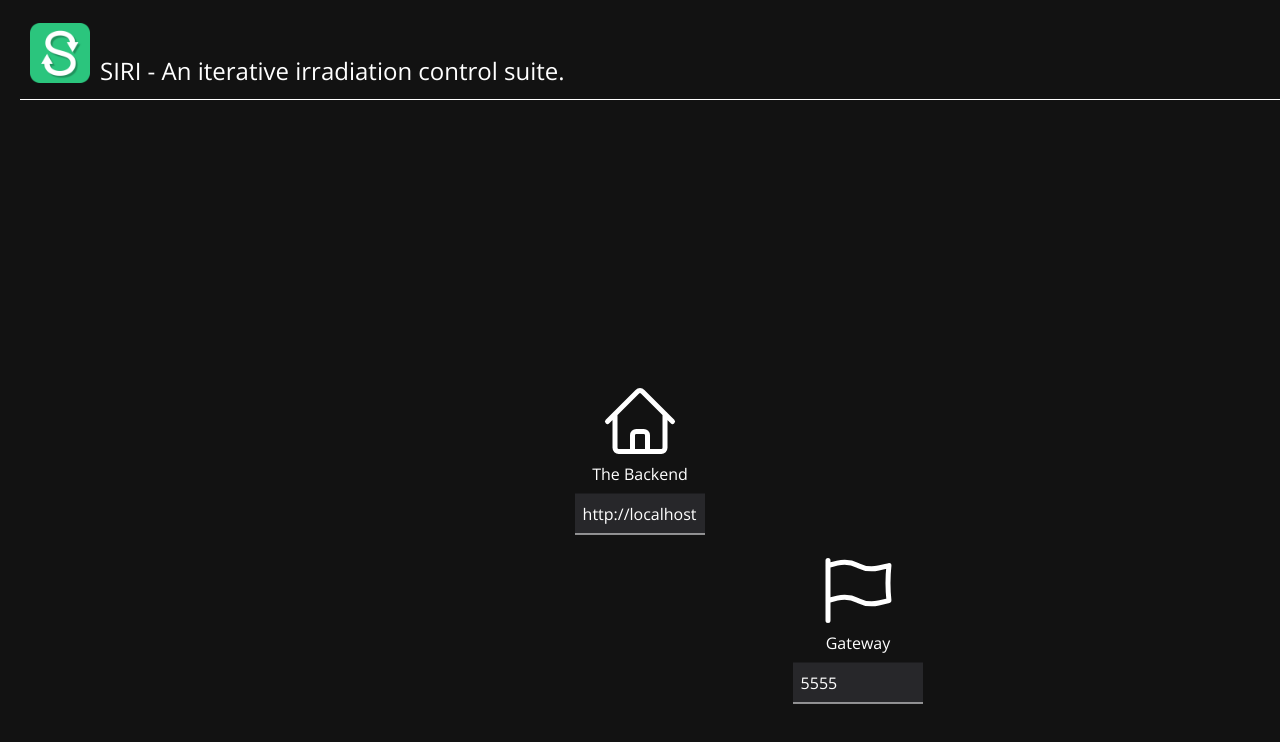
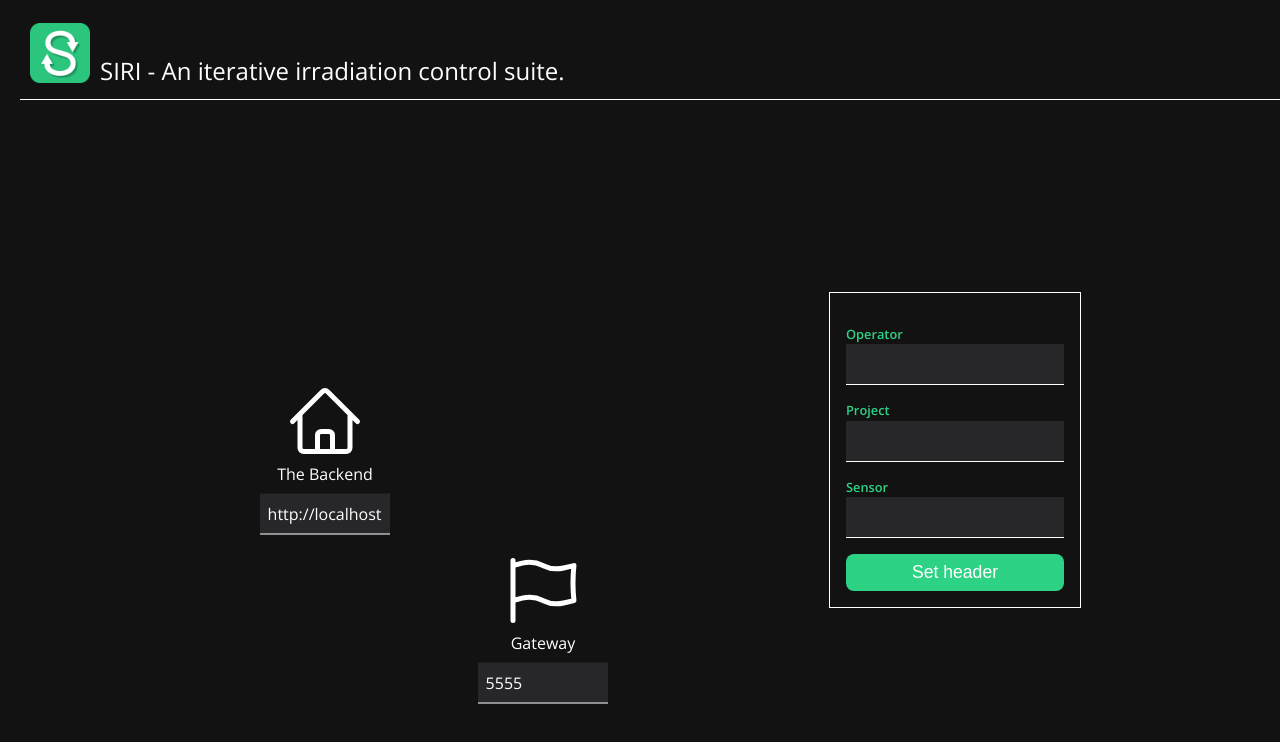
Before and after one commit to umute97/siri-gui, a Vue app: page /settings in a window 1280 px wide. Shown: the top 742 px of the page. Built offline with nearby package versions, Linux system fonts and the light colour scheme.

Commit message:
Implement header setting

```diff
--- a/src/views/Settings.vue
+++ b/src/views/Settings.vue
@@ -1,11 +1,28 @@
 <template>
-    <article>
-        <IPNode :label="backendNode.label" :network="backendNode.network" :network-type="backendNode.networkType" />
-        <IPNode v-for="node in portNodes" :key="node.label" :label="node.label" :network="node.network" :network-type="node.networkType" />
+    <article class="settings-page">
+        <section class="network-section">
+            <IPNode :label="backendNode.label" :network="backendNode.network" :network-type="backendNode.networkType" />
+            <IPNode v-for="node in portNodes" :key="node.label" :label="node.label" :network="node.network"
+                :network-type="node.networkType" />
+        </section>
+        <section class="mc-header-section">
+            <form @submit.prevent="validateHeader">
+                <label for="operator">Operator</label>
+                <input type="text" name="operator" v-model="headerForm.operator"/>
+                <label for="project">Project</label>
+                <input type="text" name="project" v-model="headerForm.project"/>
+                <label for="sensor">Sensor</label>
+                <input type="text" name="sensor" v-model="headerForm.name"/>
+                <input type="submit" value="Set header">
+            </form>
+        </section>
     </article>
 </template>
 <script setup lang="ts">
 import IPNode from '@/components/IPNode.vue';
+import { useAddressesStore } from '@/stores/addresses';
+import { reactive } from 'vue';
+import axios from 'axios';
 
 const backendNode = {
     label: 'The Backend',
@@ -19,9 +36,100 @@ const portNodes = [
         network: 'gatewayPort',
     },
 ]
+
+const headerForm = reactive({
+    operator: '',
+    project: '',
+    name: '',
+});
+
+const addresses = useAddressesStore();
+
+function packData(method: string, recipient: string, path: string, payload: object | null) {
+    return {
+        method,
+        recipient,
+        path,
+        payload,
+    };
+}
+
+function submitHeader() {
+    const header = packData("post", "storage", "/data", headerForm);
+    try {
+        axios.post(`http://${addresses.getFullGatewayAddress}`, header);
+    } catch (error) {
+        console.error(error);
+    }
+}
+
+function validateHeader() {
+    for (const [key, value] of Object.entries(headerForm)) {
+        if (!value) {
+            alert(`Please fill in ${key}`);
+            return;
+        }
+    }
+    submitHeader();
+}
 </script>
 <style scoped>
-article {
+.settings-page {
+    display: flex;
+    height: 100%;
+}
+
+.mc-header-section {
+    display: grid;
+    place-items: center;
+    flex: 1;
+}
+
+.mc-header-section form {
+    display: flex;
+    flex-direction: column;
+    align-items: flex-start;
+    border: 1px solid white;
+    padding: 1rem;
+}
+.mc-header-section form label {
+    margin-top: 1rem;
+    font-size: 0.8rem;
+    font-weight: 600;
+    color: var(--primary-color);
+}
+
+.mc-header-section form input[type=text] {
+    font: inherit;
+    width: 100%;
+    padding: 0.5rem;
+    border: none;
+    border-bottom: 1px solid white;
+    background: var(--zinc);
+    color: white;
+    transition: all 0.2s ease-in-out;
+}
+
+.mc-header-section form input[type=submit] {
+    margin-top: 1rem;
+    font-weight: 500;
+    font-size: 1.1rem;
+    width: 100%;
+    padding: 0.5rem;
+    border: none;
+    border-radius: 0.5rem;
+    background: var(--primary-color);
+    color: white;
+    transition: all 0.2s ease-in-out;
+    cursor: pointer;
+}
+
+.mc-header-section form input:focus {
+    outline: none;
+    border-bottom: 1px solid var(--primary-color);
+}
+.network-section {
+    flex: 1;
     position: relative;
     width: 100%;
     height: 100%;
```
